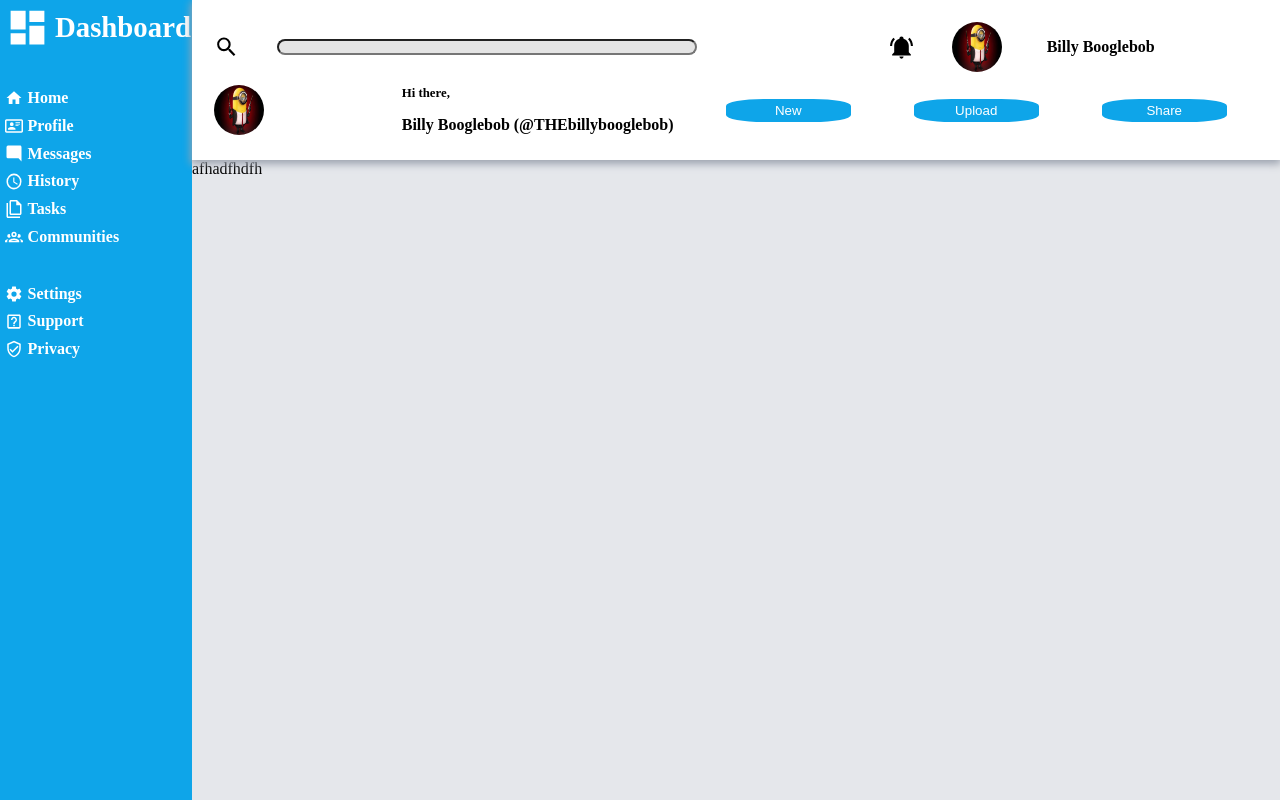
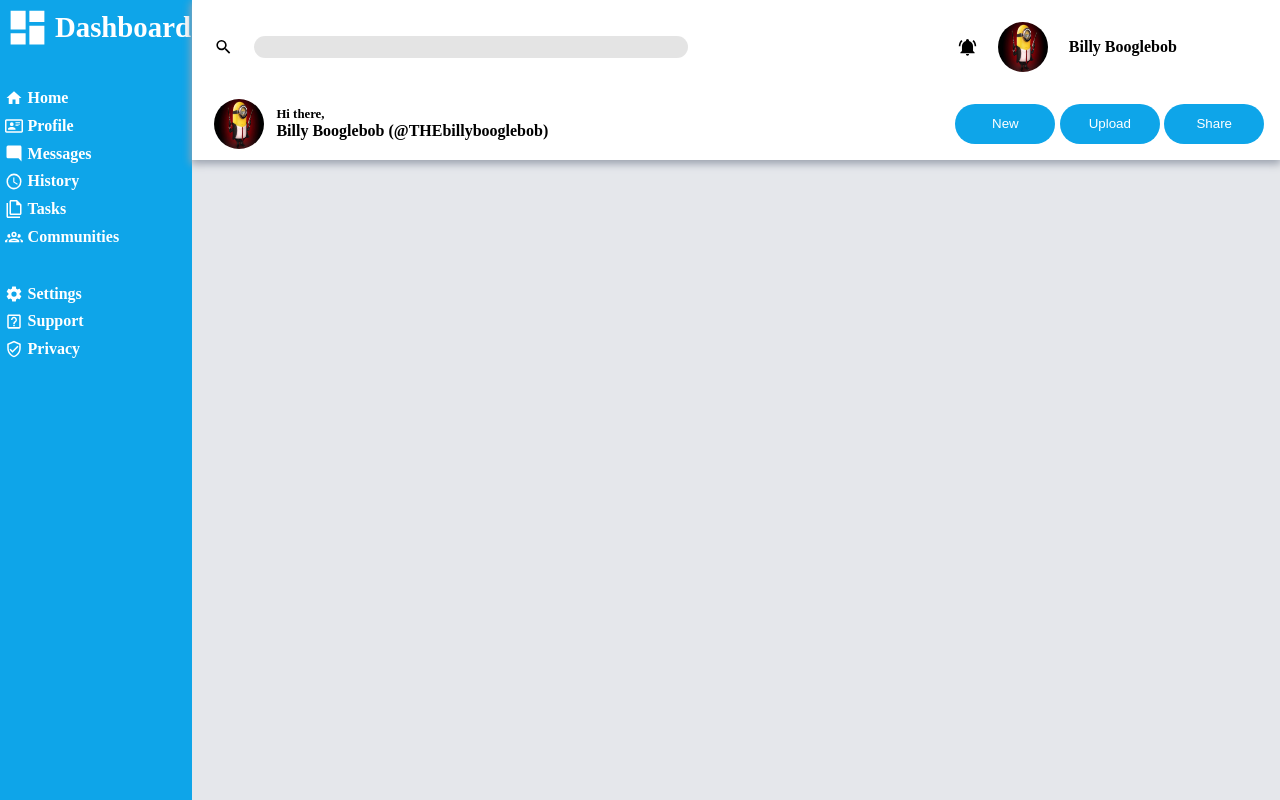
Before and after one commit to Bumble-Tumble/Admin-Dashboard, a plain HTML site: page index.html in a window 1280 px wide. Drawn offline with Linux system fonts and the light colour scheme.

Commit message:
make header look nicer

```diff
--- a/index.html
+++ b/index.html
@@ -51,7 +51,12 @@
             <button class="headButt">Share</button>
             </div>
         </div>
-        <div class="footer">afhadfhdfh</div>
+        <div class="content">
+            <div class="contentGrid">
+
+
+            </div>
+        </div>
     </div>
 </body>
 </html>
--- a/styles.css
+++ b/styles.css
@@ -16,30 +16,34 @@ body{
     box-shadow: 0 3px 8px 1px #9ca3af;
     z-index: 1;
     padding: 2%;
+    padding-bottom: 5%;
 
 }
 .head1{
     display: grid;
-    grid-template-columns: .2fr 3fr 2fr .2fr .5fr 2fr;
+    grid-template-columns: .2fr 3.5fr 3.5fr .2fr .35fr 2fr;
     align-items: center;
-    column-gap: 4%;
+    column-gap: 2%;
+    padding-bottom: 4%;
 }
 .head2{
     display: grid;
-    grid-template-columns: 15% 1fr 15% 15% 15%;
+    grid-template-columns: 5% 1fr 9% 9% 9%;
     align-items: center;
-    column-gap: 3%;
+    column-gap: 1%;
+    grid-template-rows: 40%;
+
 }
 .icon{
     --size: 10%;
     height: var(--size);
     width: var(--size);
-    filter: invert(100%) sepia(97%) saturate(0%) hue-rotate(55deg) brightness(104%) contrast(103%);
+    filter: invert(100%) sepia(97%) saturate(0%) hue-rotate(55deg) brightness(104%) contrast(103%); /* makes icons white instead of black */
     color: white;
 
 }
 .Headicon{
-    --size: 120%;
+    --size: 100%;
     height: var(--size);
     width: var(--size);
 }
@@ -47,7 +51,7 @@ body{
     --size: 25%;
     height: var(--size);
     width: var(--size);
-    filter: invert(100%) sepia(97%) saturate(0%) hue-rotate(55deg) brightness(104%) contrast(103%);
+    filter: invert(100%) sepia(97%) saturate(0%) hue-rotate(55deg) brightness(104%) contrast(103%);/* same as above makes icons white instead of black */
 
 
 
@@ -70,7 +74,7 @@ body{
 .dashboardSection{
     padding-bottom: 15%;
 }
-.footer{
+.content{
     background-color: #e5e7eb;
 }
 .profilePic{
@@ -85,24 +89,25 @@ body{
 }
 .inputText{
     width: 130%;
-    height: 20%;
+    height: 40%;
     border-radius: 20px;
+    border: none;
     background-color: rgba(221, 221, 221, 0.781);
 }
 .headButt{
     background-color: #0ea5e9;
-    border-radius: 30%;
-    height: 30%;
-    width: 80%;
+    border-radius: 50px;
+    height: 40px;
+    width: 100px;
     color: white;
     border: none;
+    padding: 5%;
 }
 .greetText{
     Font-size: 80%;
 }
 .profileName{
-    margin-block-start: 5%;
-    margin-block-end: 5%;
+    margin: 0;
 }
 .headText{
     font-weight: 650;
```
